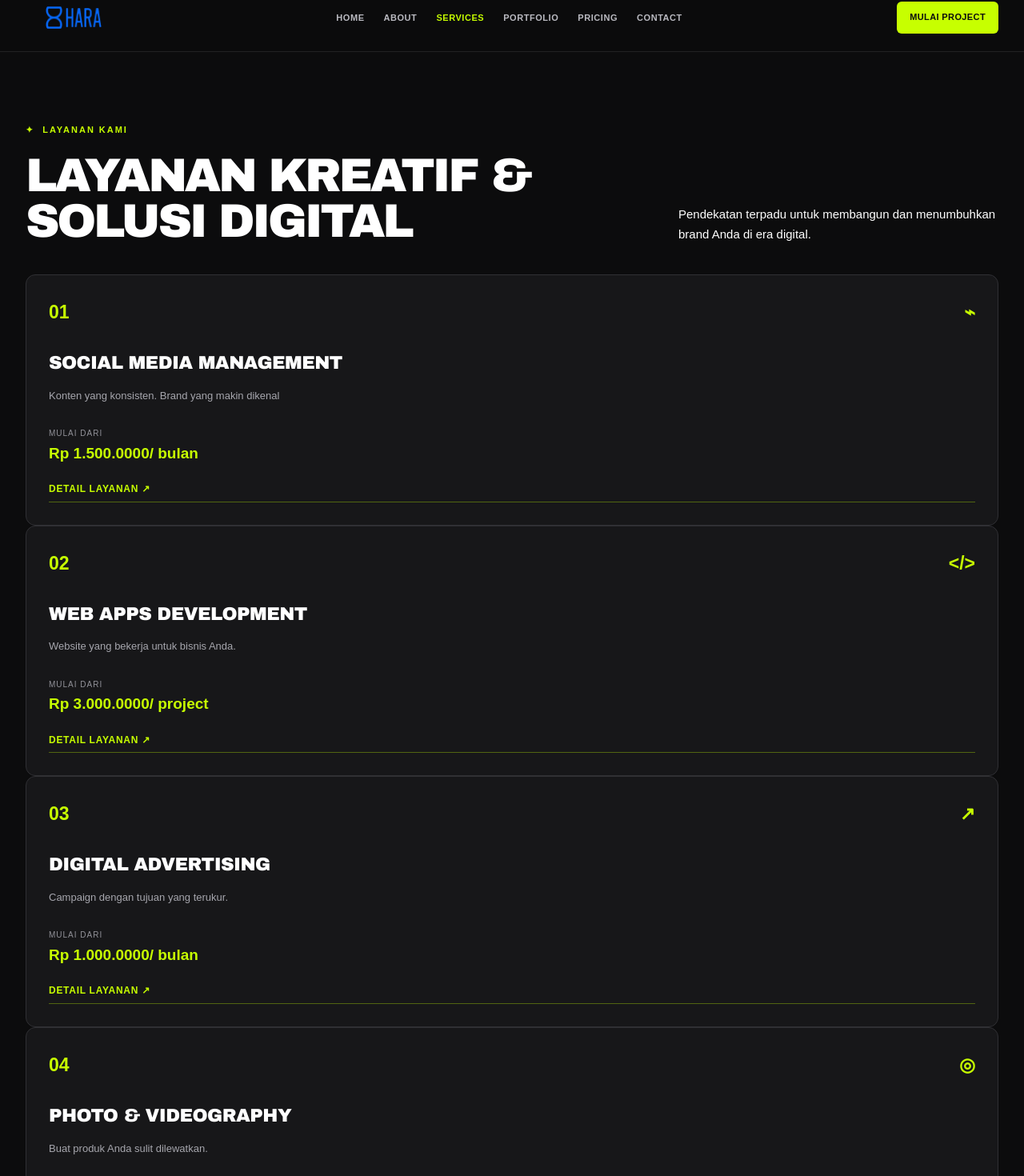
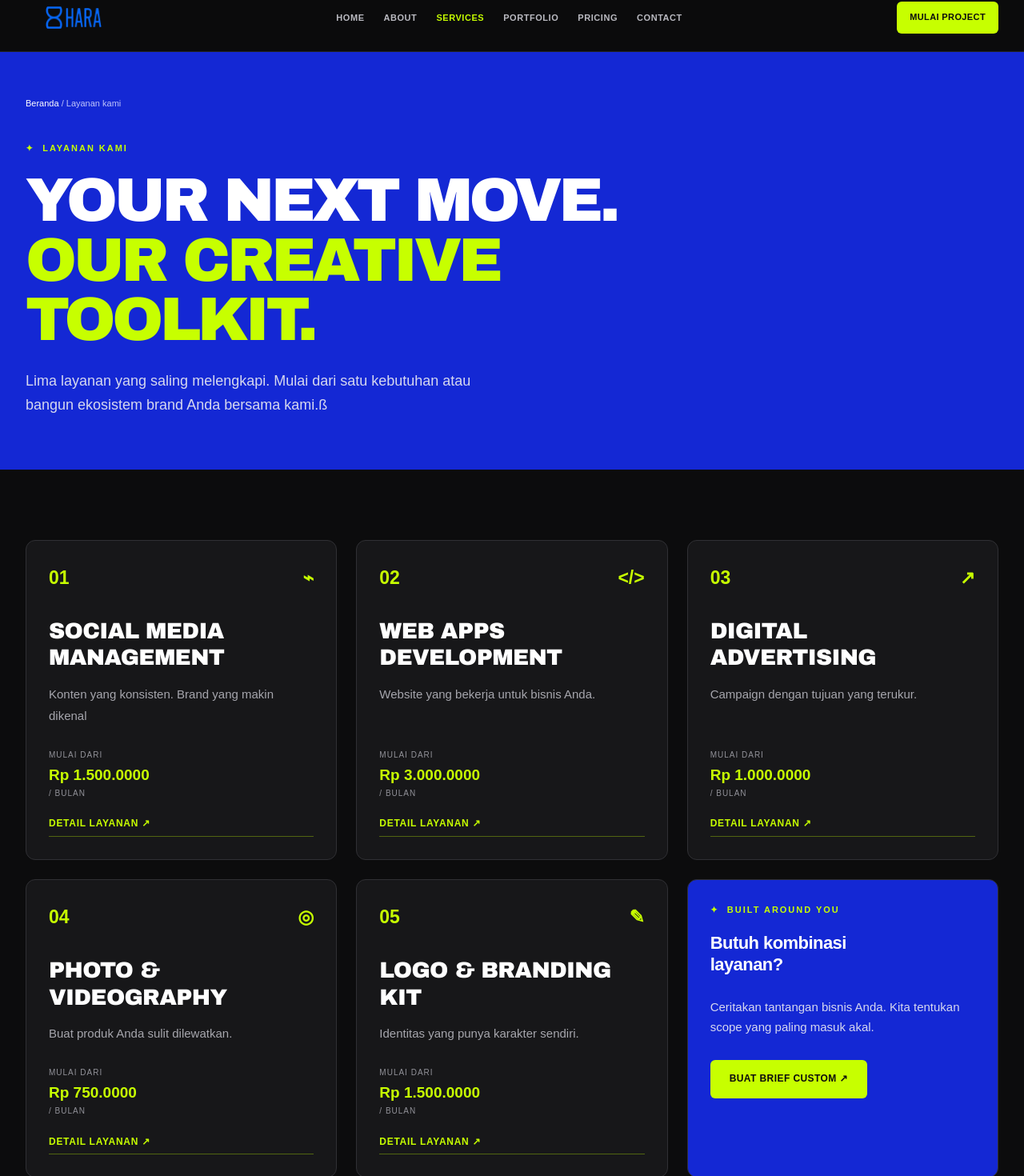
Before and after one commit to Dean12-web/hara-landing-page, a React (Vite) app: page /services in a window 1280 px wide. Shown: the part 20-1490 px from the top of the page at 80% size. Built offline with nearby package versions, Linux system fonts and the light colour scheme.

Commit message:
edit Service.jsx

```diff
--- a/index.html
+++ b/index.html
@@ -5,7 +5,7 @@
   <meta charset="UTF-8" />
   <link rel="icon" type="image/svg+xml" href="/hara-icon.ico" />
   <meta name="viewport" content="width=device-width, initial-scale=1.0" />
-  <title>hara-landing-page</title>
+  <title>HARA Creative</title>
 </head>
 
 <body>
--- a/src/pages/Services.jsx
+++ b/src/pages/Services.jsx
@@ -1,42 +1,52 @@
 import { Link } from "react-router-dom";
 import { servicesData } from "../data/haraData";
+import CtaBanner from "../components/CtaBanner";
+
 
 export default function Services(){
     return(
+        <>
+       <section className="page-hero">
+            <div className="wrap">
+                <div className="crumb">
+                    <Link to="/">Beranda</Link> / Layanan kami
+                </div>
+                <div className="eyebrow lime">Layanan kami</div>
+                <h1>Your next move. <br /><span className="lime">Our creative toolkit.</span></h1>
+                <p className="lead">Lima layanan yang saling melengkapi. Mulai dari satu kebutuhan atau bangun ekosistem brand Anda bersama kami.ß</p>
+            </div>
+        </section>
         <section className="section">
-            <div className="wrap">
-                <div className="section-head">
-                    <div>
-                        <div className="eyebrow lime">Layanan Kami</div>
-                        <h2>Layanan Kreatif &amp; Solusi Digital</h2>
-                    </div>
-                    <p>
-                        Pendekatan terpadu untuk membangun dan menumbuhkan brand Anda di era digital.
-                    </p>
-                </div>
-                <div className="griv five">
-                    {servicesData.map((svc) => (
-                        <article key={svc.id}
-                            className="card service-card"
-                        >
-                            <div className="flex between service-number">
-                                <span>{svc.number}</span>
-                                <span>{svc.icon}</span>
-                            </div>
+            <div className="wrap grid three">
+                {servicesData.map((svc) => (
+                     <article key={svc.id} className="card service-card wide">
+                            <div className="flex between service-number"><span>{svc.number}</span><span>{svc.icon}</span></div>
                             <h3>{svc.title}</h3>
                             <p>{svc.desc}</p>
                             <div className="price">
                                 <small>Mulai dari</small>
                                 <strong>{svc.price}</strong>
-                                <strong>{svc.unit}</strong>
+                                <small>/ bulan</small>
                             </div>
                             <Link className="link" to={`/services/${svc.id}`}>
                                 Detail layanan ↗
                             </Link>
-                        </article>
-                    ))}
-                </div>
+                    </article>
+                ))}
+                <article className="card" style={{background:"var(--blue)"}}>
+                    <div className="eyebrow lime">Built around you</div>
+                    <h3>Butuh kombinasi <br />layanan?</h3>
+                    <p className="mt" style={{color:"#d6d8ef"}}>Ceritakan tantangan bisnis Anda. Kita tentukan scope yang paling masuk akal.</p>
+                    <Link className="btn mt" to={"/brief"}>
+                        Buat brief custom ↗
+                    </Link>
+                </article>
+
             </div>
         </section>
+        <CtaBanner/>
+        </>
+
+
     )
 }
```
